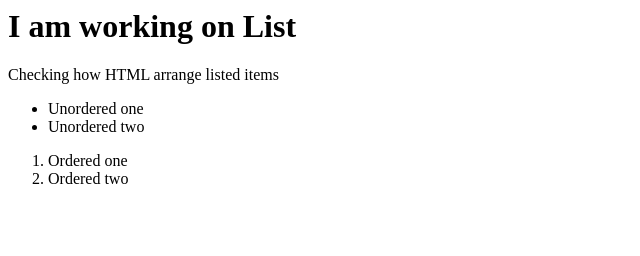
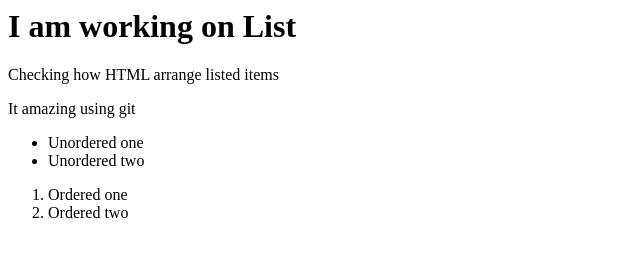
Before and after one commit to DanPhilip/mydemowebsite, a plain HTML site: page index.html in a window 1280 px wide. Shown: the whole page, without its empty margins (0-640 px from the left). Drawn offline with Linux system fonts and the light colour scheme.

Commit message:
Added my exprience using git to index.html

```diff
--- a/index.html
+++ b/index.html
@@ -7,6 +7,8 @@
 		<h1>I am working on List</h1>
 
 		<p>Checking how HTML arrange listed items</p>
+		<p>It amazing using git</p>
+
 		<ul>
 			<li>Unordered one</li>
 			<li>Unordered two</li>
```
